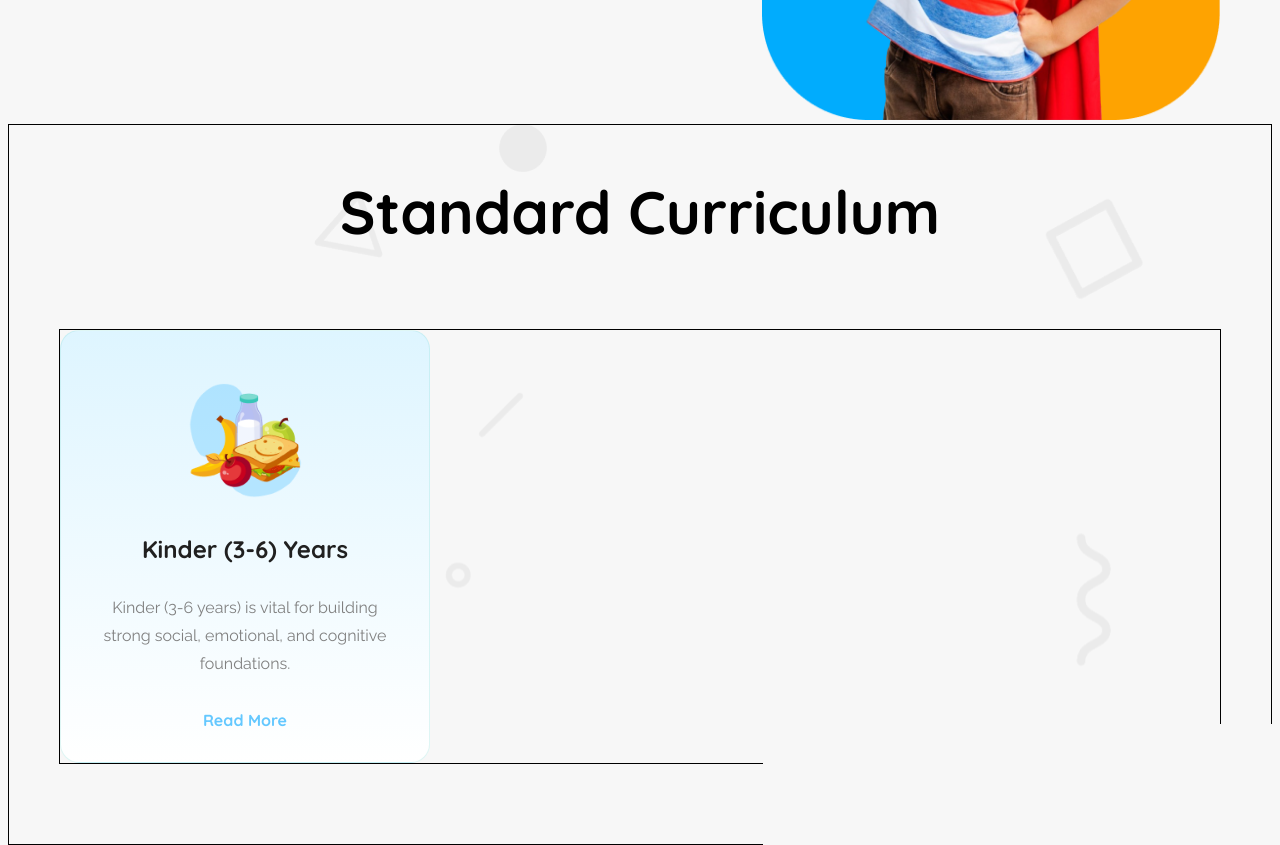
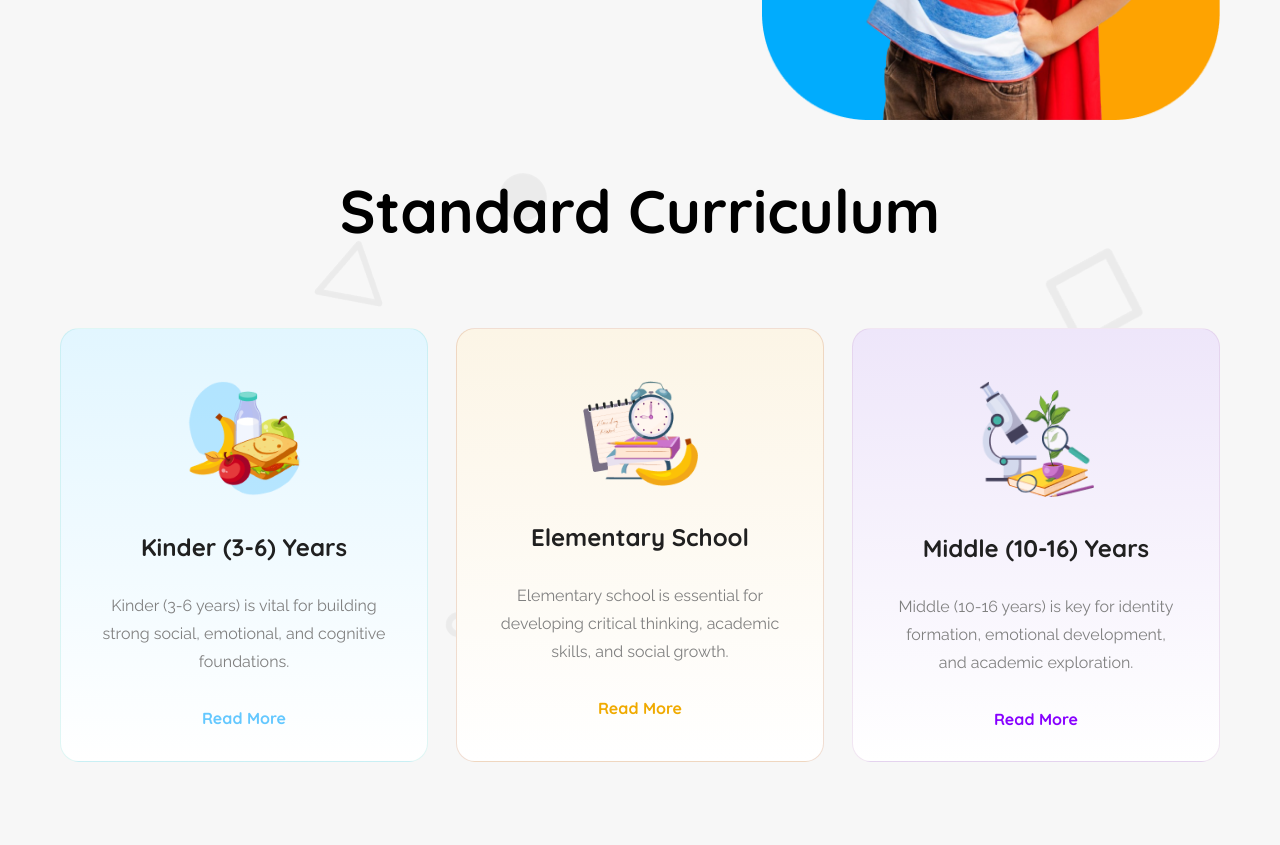
Before and after one commit to samin710/Assignment-2-PH, a plain HTML site: page index.html in a window 1280 px wide. Shown: the part 547-1392 px from the top of the page. Drawn offline with Linux system fonts and the light colour scheme.

Commit message:
all box done

```diff
--- a/index.html
+++ b/index.html
@@ -67,7 +67,35 @@
                     <div class="card-des">
                         <p>Kinder (3-6 years) is vital for building strong social, emotional, and cognitive foundations.</p>
                     </div>
-                    <div class="read-more">
+                    <div class="read-more-1">
+                        <p>Read More</p>
+                    </div>
+                </div>
+                <div class="card-2">
+                    <div class="card-img">
+                        <img src="assets/elementary.png" alt="">
+                    </div>
+                    <div class="card-title">
+                        <p>Elementary School</p>
+                    </div>
+                    <div class="card-des">
+                        <p>Elementary school is essential for developing critical thinking, academic skills, and social growth.</p>
+                    </div>
+                    <div class="read-more-2">
+                        <p>Read More</p>
+                    </div>
+                </div>
+                <div class="card-3">
+                    <div class="card-img">
+                        <img src="assets/middle.png" alt="">
+                    </div>
+                    <div class="card-title">
+                        <p>Middle (10-16) Years</p>
+                    </div>
+                    <div class="card-des">
+                        <p>Middle (10-16 years) is key for identity formation, emotional development, and academic exploration.</p>
+                    </div>
+                    <div class="read-more-3">
                         <p>Read More</p>
                     </div>
                 </div>
--- a/styles/styles.css
+++ b/styles/styles.css
@@ -169,7 +169,7 @@ main{
     background-image:url('../assets/bg.png');
 }
 .std-curr{
-    border: 1px solid black;
+    /* border: 1px solid black; */
 }
 .stand{
     font-weight: bold;
@@ -178,20 +178,41 @@ main{
 }
 .card-container{
     max-width: 1160px;
-    border: 1px solid black;
+    /* border: 1px solid black; */
     margin:80px auto;
+    display: grid;
+    grid-template-columns: repeat(3,1fr);
+    gap: 28px;
 }
 .card-1{
-    max-width: 368px;
+    max-width: 578px;
     border: 1px solid #7FDBD03F;
     border-radius: 18.86px;
-    background: linear-gradient(to bottom, #def5ff, #FFFFFF);
+    background: linear-gradient(to bottom, #e2f6ff, #FFFFFF);
+    text-align: center;
+    justify-items: center;
+}
+.card-2{
+    max-width: 578px;
+    border: 1px solid #C6794D3F ;
+    border-radius: 18.86px;
+    background: linear-gradient(to bottom, #fcf5e6, #FFFFFF);
+    text-align: center;
+    justify-items: center;
+}
+.card-3{
+    max-width: 578px;
+    border: 1px solid #C499C83F;
+    border-radius: 18.86px;
+    background: linear-gradient(to bottom, #eee6fa, #FFFFFF);
     text-align: center;
     justify-items: center;
 }
 .card-img{
     max-width: 115px;
     margin-top: 52px;
+    margin-left: auto;
+    margin-right: auto;
 }
 .card-img img{
     width: 100%;
@@ -201,6 +222,8 @@ main{
     font-size: 1.5rem;
     color: #202020;
     margin-top: 32px;
+    padding-left: 15px;
+    padding-right: 15px;
 }
 .card-des{
     font-family:"Raleway";
@@ -210,10 +233,37 @@ main{
     margin-top: 30px;
     margin-bottom: 32px;
     max-width: 285px;
+    padding-left: 15px;
+    padding-right: 15px;
 }
-.read-more{
+.read-more-1{
     font-weight: bold;
     font-size: 1rem;
     color: #64C8FF ;
     margin-bottom: 32px;
 }
+.read-more-2{
+    font-weight: bold;
+    font-size: 1rem;
+    color: #F0AA00 ;
+    margin-bottom: 32px;
+}
+.read-more-3{
+    font-weight: bold;
+    font-size: 1rem;
+    color: #8700FF ;
+    margin-bottom: 32px;
+}
+/* standard responsive */
+@media screen and (max-width: 576px) {
+.card-container{
+    margin: 8px 15px;
+    grid-template-columns: repeat(1,1fr);
+    gap: 0px;
+}
+.stand{
+    font-size: 1.2rem;
+    margin-top: 40px;
+    margin-bottom: 20px;
+}
+}
```
